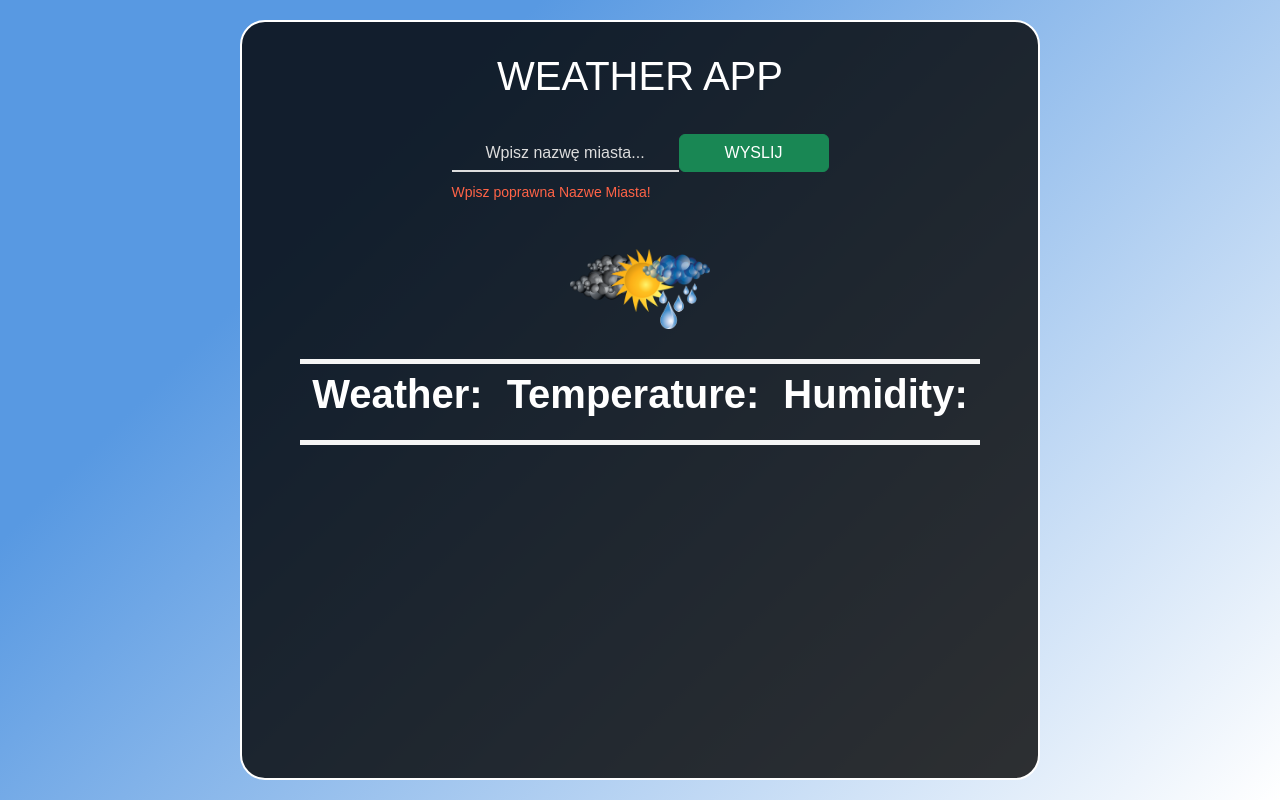
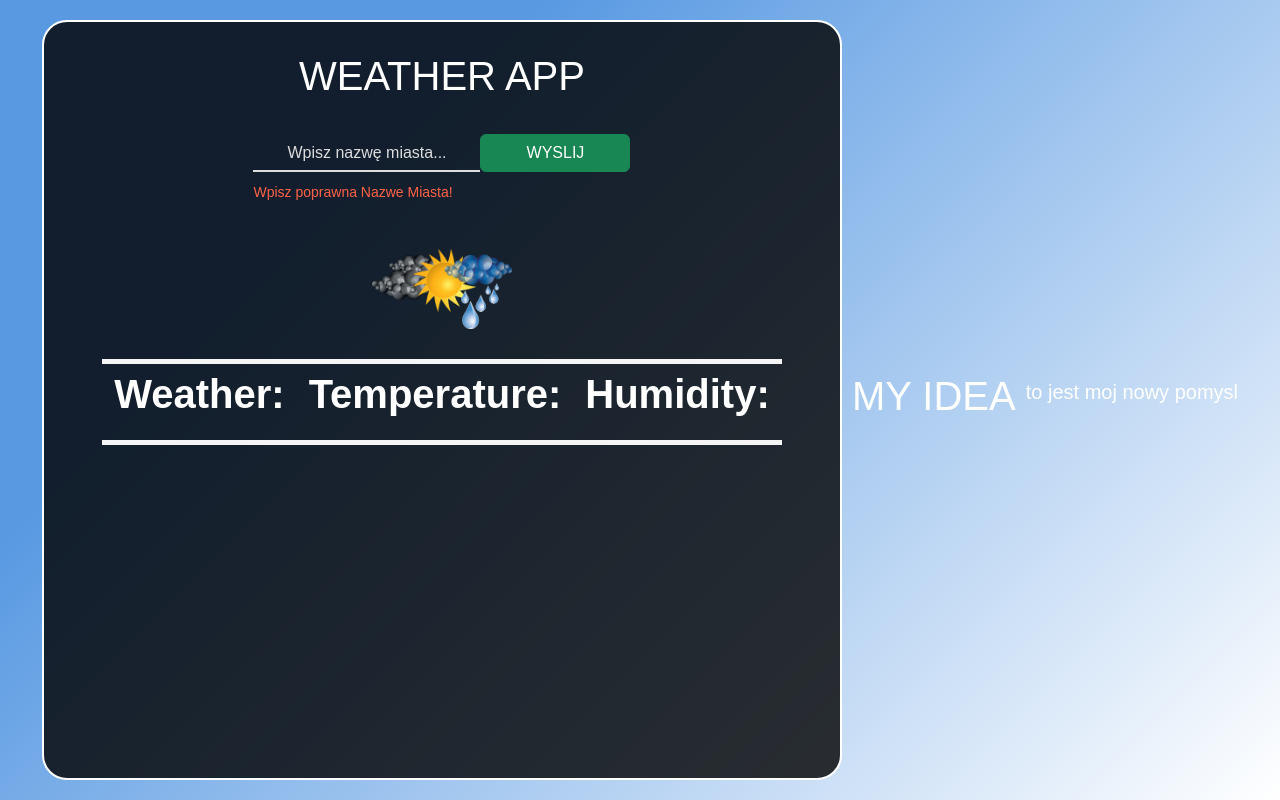
Before and after one commit to banditoxaxa/weather-app, a plain HTML site: page index.html in a window 1280 px wide. Drawn offline with nearby package versions, Linux system fonts and the light colour scheme; no server answers.

Commit message:
my new idea

```diff
--- a/index.html
+++ b/index.html
@@ -55,7 +55,8 @@
             </div>
         </div>
     </div>
-
+    <h1>my idea</h1>
+    <p>to jest moj nowy pomysl</p>
 
     <script src="https://cdn.jsdelivr.net/npm/axios/dist/axios.min.js"></script>
 
```
